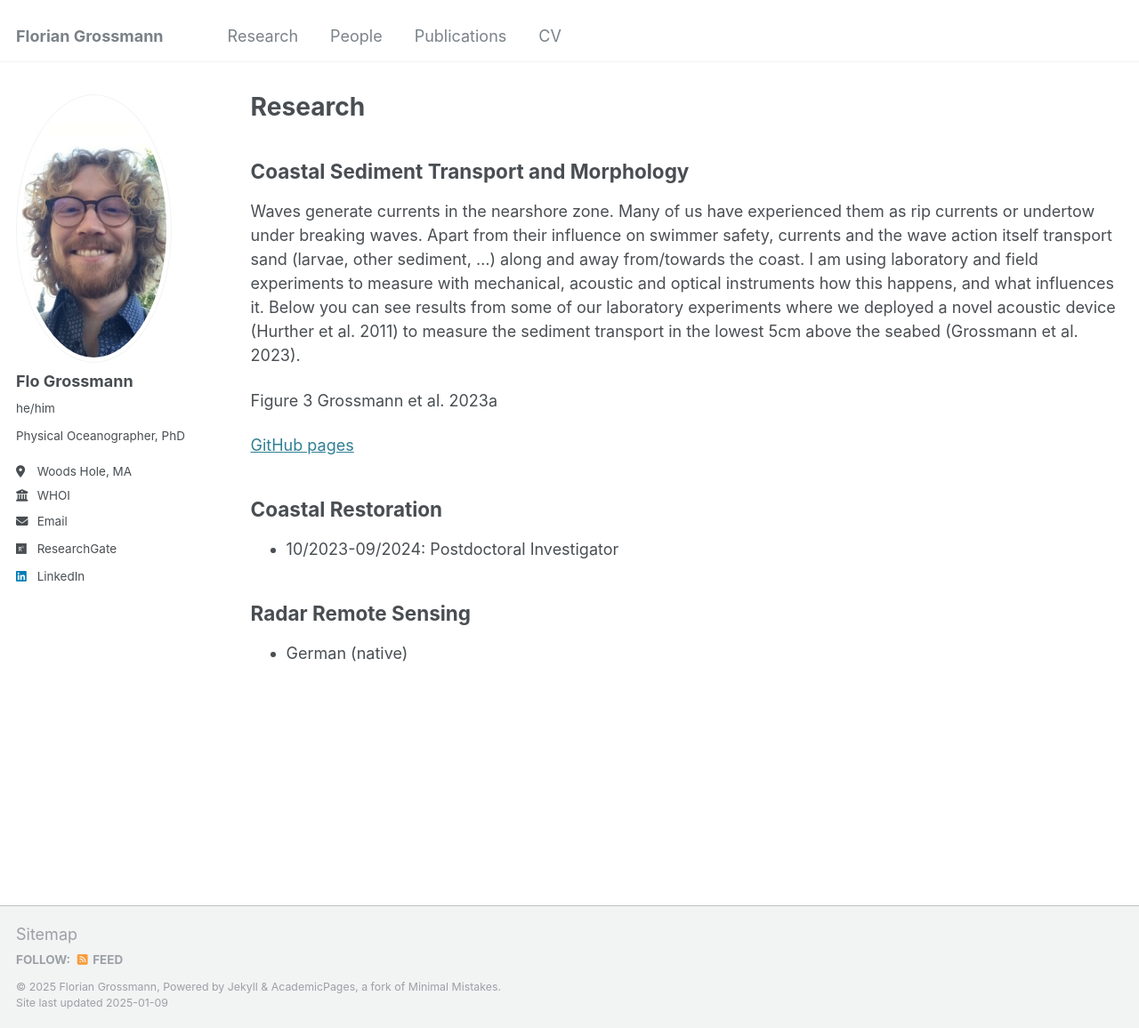
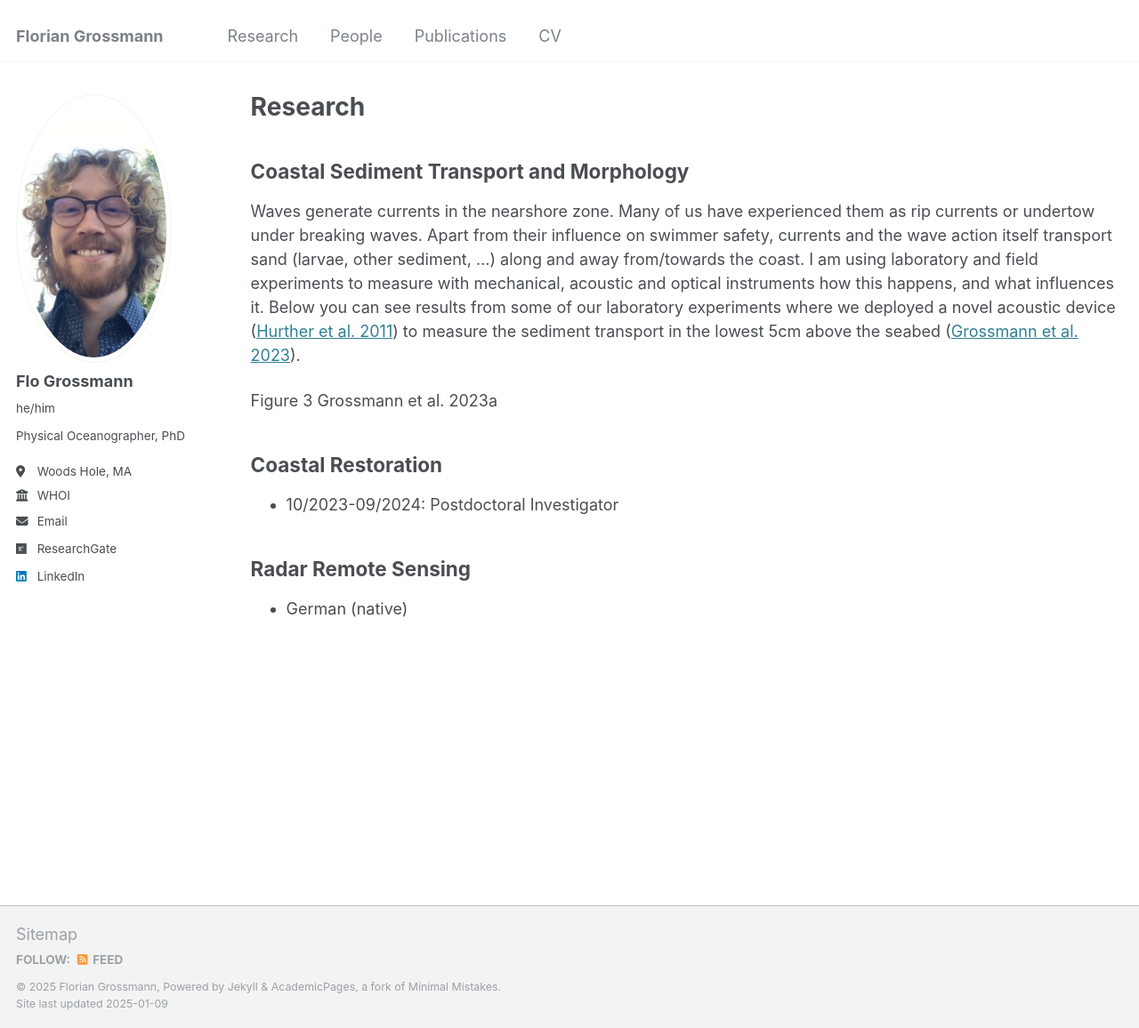
Before and after one commit to FlorianGrossmann/FlorianGrossmann.github.io, a Jekyll site: the page built from _pages/research.md, in a window 1280 px wide and 1156 px high. Shown: the whole window at 89% size. Built offline with Jekyll 4.4.1, drawn with Linux system fonts in a browser that asks for light colours.

Commit message:
Update research.md

```diff
--- a/_pages/research.md
+++ b/_pages/research.md
@@ -10,11 +10,11 @@ author_profile: true
 
 Coastal Sediment Transport and Morphology
 ------
-Waves generate currents in the nearshore zone. Many of us have experienced them as rip currents or undertow under breaking waves. Apart from their influence on swimmer safety, currents and the wave action itself transport sand (larvae, other sediment, ...) along and away from/towards the coast. I am using laboratory and field experiments to measure with mechanical, acoustic and optical instruments how this happens, and what influences it. Below you can see results from some of our laboratory experiments where we deployed a novel acoustic device (Hurther et al. 2011) to measure the sediment transport in the lowest 5cm above the seabed (Grossmann et al. 2023).
+Waves generate currents in the nearshore zone. Many of us have experienced them as rip currents or undertow under breaking waves. Apart from their influence on swimmer safety, currents and the wave action itself transport sand (larvae, other sediment, ...) along and away from/towards the coast. I am using laboratory and field experiments to measure with mechanical, acoustic and optical instruments how this happens, and what influences it. Below you can see results from some of our laboratory experiments where we deployed a novel acoustic device ([Hurther et al. 2011](http://dx.doi.org/10.1016/j.coastaleng.2011.01.006)) to measure the sediment transport in the lowest 5cm above the seabed ([Grossmann et al. 2023](https://doi.org/10.1029/2022JC018998)).
 
 Figure 3 Grossmann et al. 2023a
 
-[GitHub pages](https://pages.github.com/)
+
 
 
 
```
